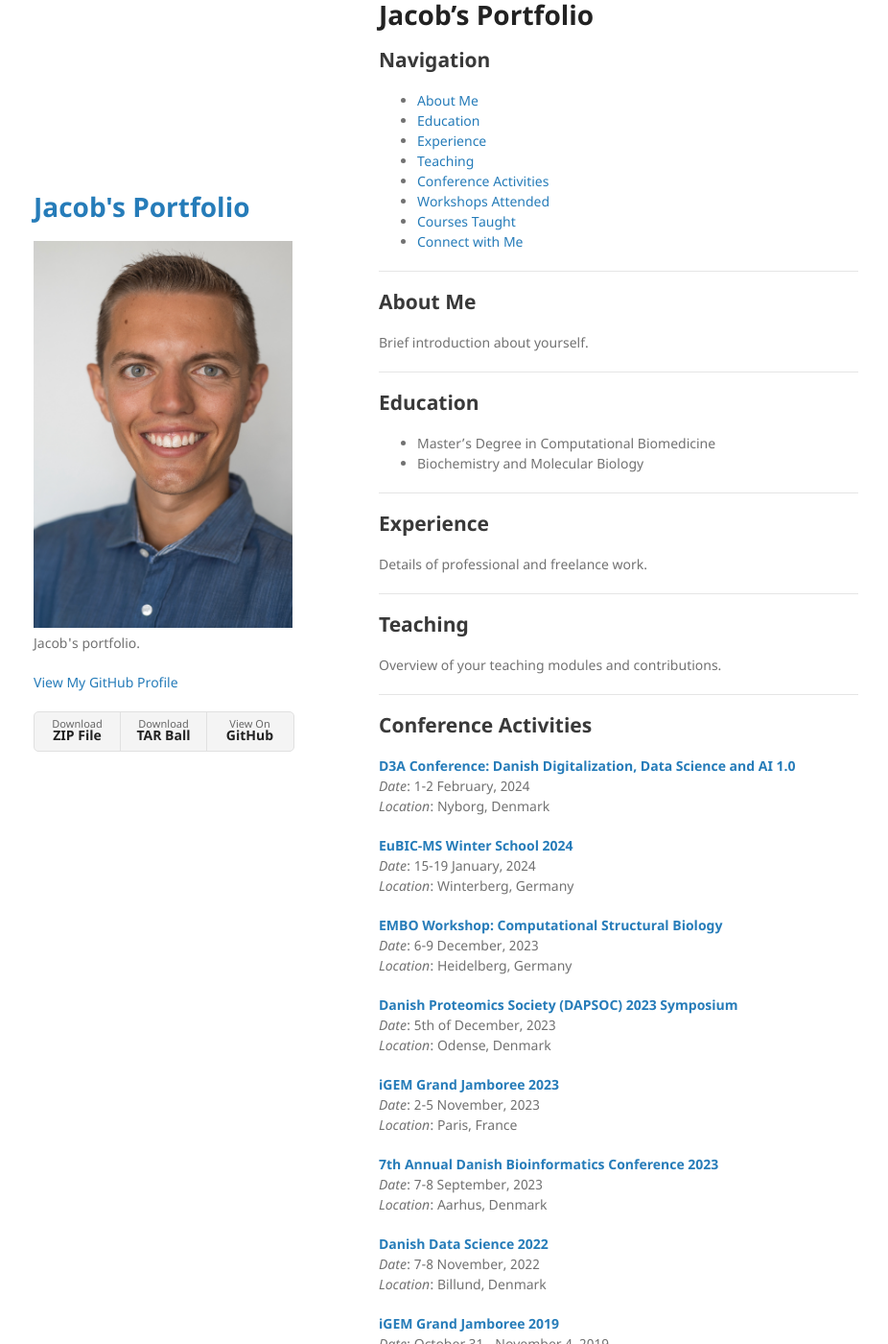
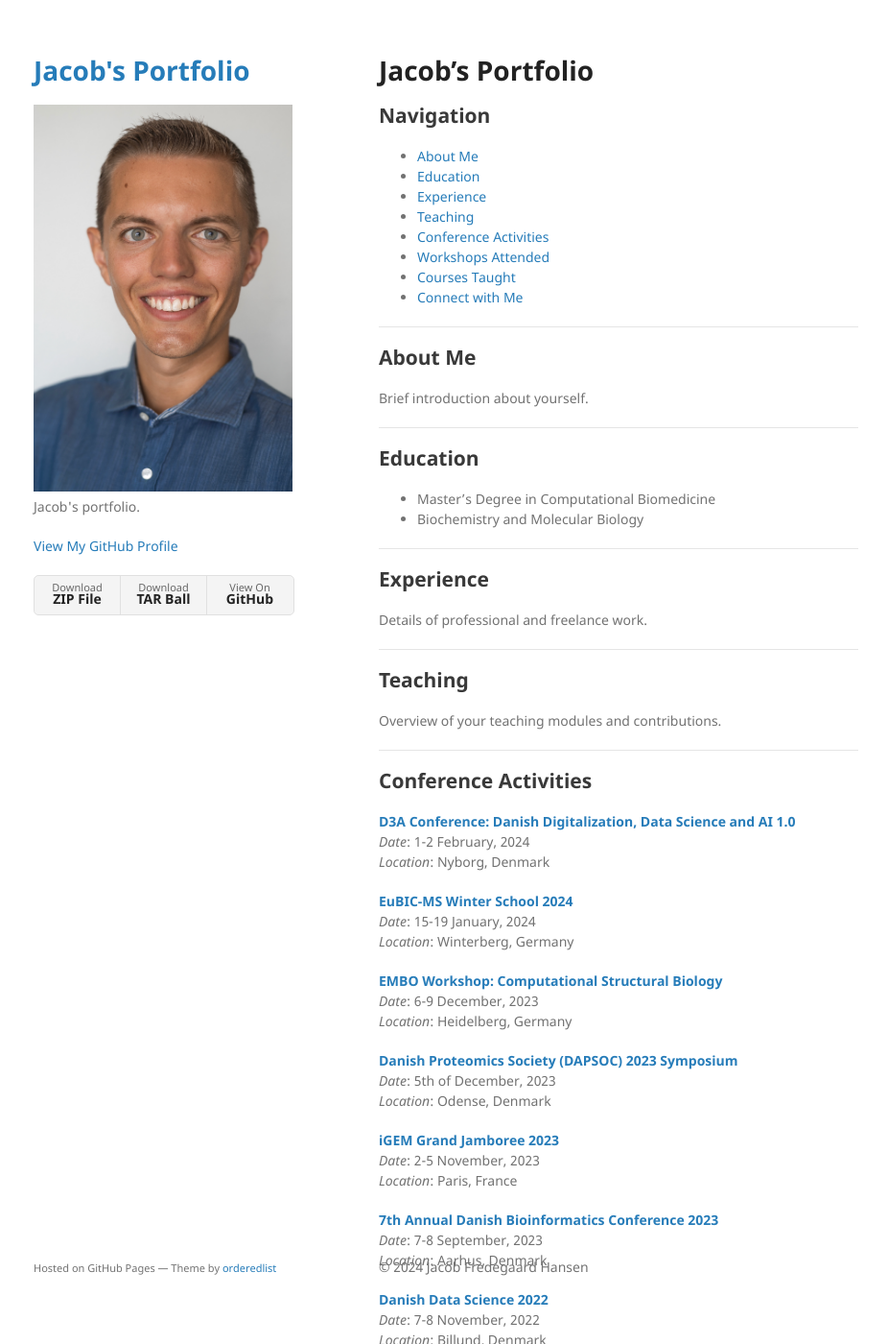
Before and after one commit to jacobfh1/jacobfh1.github.io, a Jekyll site: the page built from index.md, in a window 1280 px wide and 1400 px high. Shown: the whole window at 96% size, without its empty margins (175-1101 px from the left). Built offline with Jekyll 4.4.1, drawn with Linux system fonts in a browser that asks for light colours.

Commit message:
Updated style.scss

```diff
--- a/assets/css/style.scss
+++ b/assets/css/style.scss
@@ -2,29 +2,3 @@
 ---
 
 @import "jekyll-theme-minimal";
-
-/* Ensure body takes the full height and footer stays at the bottom */
-html, body {
-    height: 100%;
-    margin: 0;
-    padding: 0;
-}
-
-.content {
-    min-height: calc(100vh - 60px); /* Adjust 60px to the height of your footer */
-    padding-bottom: 20px; /* Optional: add some bottom padding */
-}
-
-header {
-    padding: 200px 0; /* Adjust the vertical padding for the header */
-}
-
-footer {
-    height: 60px; /* Set the height of your footer */
-    text-align: center;
-    line-height: 60px; /* Center text vertically */
-    background-color: #f8f9fa; /* Optional: change background color */
-    position: relative; /* Ensure it behaves normally */
-    bottom: 0; /* Position at the bottom */
-    width: 100%;
-}
```
